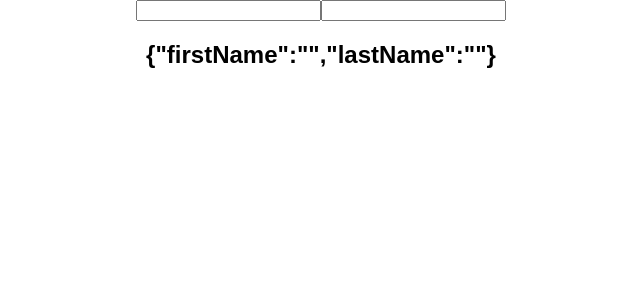
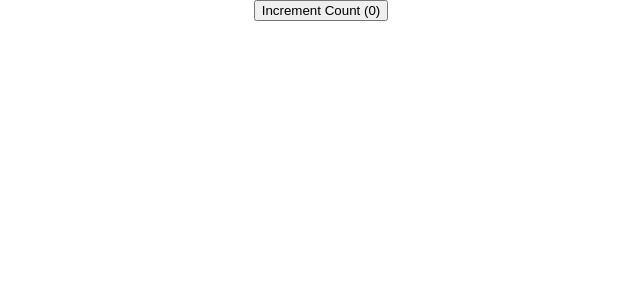
Before and after one commit to bky201/Reactjs, a React (Create React App) app in the folder react-hooks/: page / in a window 1280 px wide. Shown: the top 300 px of the page, without its empty margins (319-959 px from the left). Built offline with nearby package versions, Linux system fonts and the light colour scheme.

Commit message:
Add useEffect hook

```diff
--- a/react-hooks/src/App.js
+++ b/react-hooks/src/App.js
@@ -2,7 +2,9 @@
 import './App.css';
 // import ControlledFormHooks from './components/ControlledFormHooks';
 // import UseStateWithArrays from './components/UseStateWithArrays';
-import UseStateWithObjects from './components/UseStateWithObjects';
+// import UseStateWithObjects from './components/UseStateWithObjects';
+// import ClassCounter from './components/ClassCounter';
+import UseEffectCounter from './components/UseEffectCounter';
 
 class App extends Component {
   render() {
@@ -10,7 +12,9 @@
       <div className="App">
         {/* <ControlledFormHooks /> */}
         {/* <UseStateWithArrays /> */}
-        <UseStateWithObjects />
+        {/* <UseStateWithObjects /> */}
+        {/* <ClassCounter /> */}
+        <UseEffectCounter />
       </div>
     );
   }
--- /dev/null
+++ b/react-hooks/src/components/ClassCounter.js
@@ -0,0 +1,31 @@
+import React, { Component } from 'react'
+
+export class ClassCounter extends Component {
+  constructor(props) {
+    super(props)
+    this.state = {
+      count: 0,
+    }
+  }
+  componentDidMount() {
+    document.title = this.state.count;
+  }
+  componentDidUpdate() {
+    document.title = this.state.count;
+  }
+  render() {
+    return (
+      <div>
+        <button onClick={() => this.setState(
+            prevState => ({
+                count: prevState.count + 1
+            })
+        )}>
+          Increment Count ({this.state.count})
+        </button>
+      </div>
+    )
+  }
+}
+
+export default ClassCounter
--- /dev/null
+++ b/react-hooks/src/components/UseEffectCounter.js
@@ -0,0 +1,19 @@
+import React, {useState, useEffect} from 'react'
+
+function UseEffectCounter() {
+    const [count, setCount] = useState(0);
+    useEffect(() => {
+        document.title = count;
+    });
+  return (
+    <div>
+        <button onClick={
+            () => setCount(count => count + 1)
+        }>
+            Increment Count ({count})
+        </button>
+    </div>
+  )
+}
+
+export default UseEffectCounter
```
